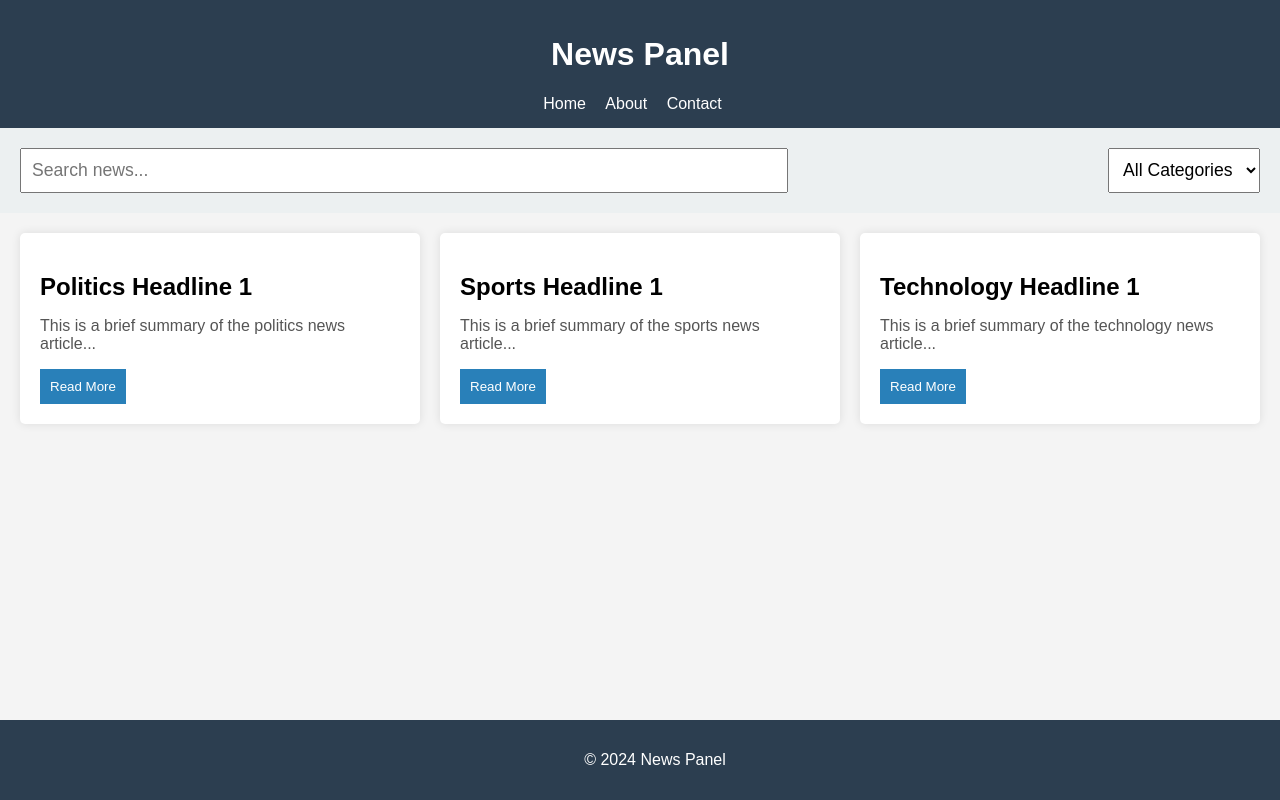
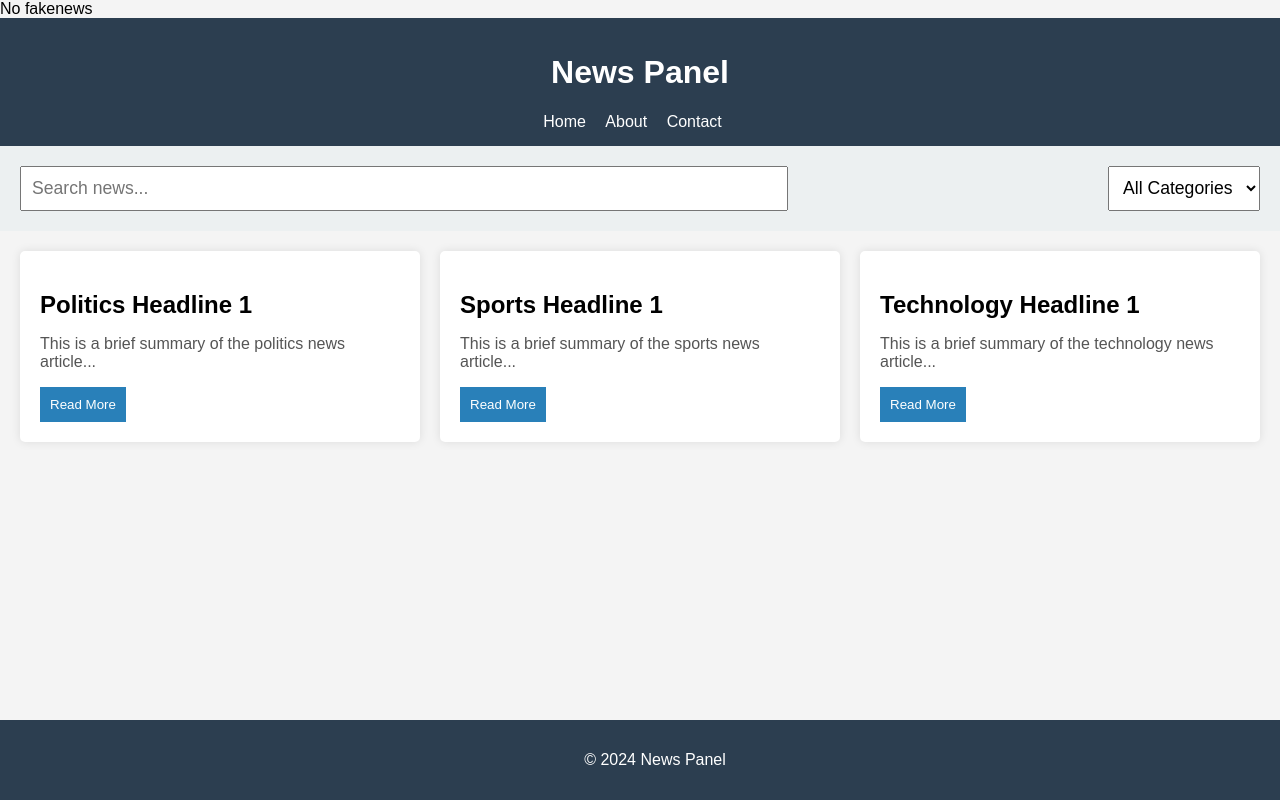
Before and after one commit to odbarrerar/germannews_zew, a plain HTML site: page index.html in a window 1280 px wide. Drawn offline with Linux system fonts and the light colour scheme; a script that the page names is missing.

Commit message:
Update index.html

```diff
--- a/index.html
+++ b/index.html
@@ -3,7 +3,8 @@
 <head>
     <meta charset="UTF-8">
     <meta name="viewport" content="width=device-width, initial-scale=1.0">
-    <title>News Panel</title>
+    <title>Li and Oscar News</title>
+        <subtitle>No fakenews</subtitle>
     <link rel="stylesheet" href="styles.css">
 </head>
 <body>
```
